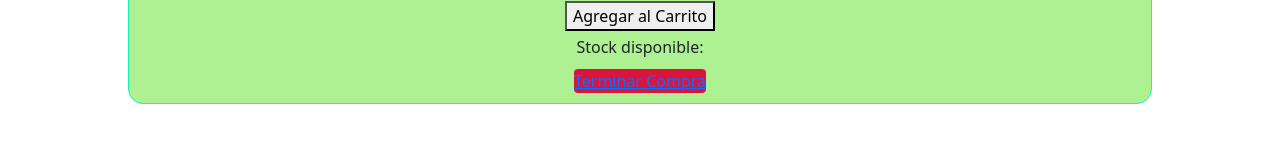
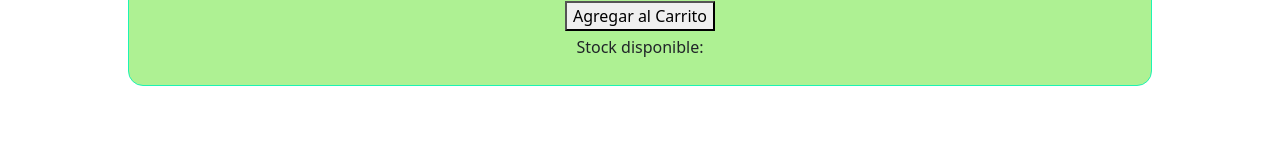
Before and after one commit to Ramirezadrian/rollingstore, a React (Create React App) app: page /detail/1 in a window 1280 px wide. Shown: the part 620-762 px from the top of the page. Built offline with nearby package versions, Linux system fonts and the light colour scheme; no server answers; the database is empty.

Commit message:
Arreglando ItemDetail

```diff
--- a/src/Components/cart/Cart.js
+++ b/src/Components/cart/Cart.js
@@ -9,11 +9,11 @@ import {db} from '../../services/firebase/firebase';
 const Cart = () =>{
 
     const {cart, removeItem, clear, getTotal} = useContext(CartContext);
-    const [userInfo,setUserInfo] = useState({
+ /*    const [userInfo,setUserInfo] = useState({
         name: '',
         email: '',
         tel: '',
-    });
+    }); */
 
     const confirmOrder = () =>{
 
@@ -23,8 +23,6 @@ const Cart = () =>{
           tel:document.querySelector('#tel').value
       }
 
-      setUserInfo(user);
-      console.log(user);
 
         const newOrder = {
             buyer:user,
--- a/src/Components/itemDetail/ItemDetail.js
+++ b/src/Components/itemDetail/ItemDetail.js
@@ -7,9 +7,11 @@ import CartContext from '../cartContext/CartContext';
 
 const ItemDetail = ({product}) => {
 
-   const {addItem} = useContext(CartContext);
+   const {addItem, getTotal} = useContext(CartContext);
 
     const [count, setCount] = useState(0);
+    let emptyCart = getTotal();
+
 
     const onAdd = (count) => {
         console.log(`Agregado al carrito ${count}`);
@@ -38,7 +40,7 @@ const ItemDetail = ({product}) => {
         </p>
         {count === 0 ? <ItemCount stock={product.stock} initial = "1" onConfirm={onAdd}/>: <></> }
         <div className = "btnTerminarCompra">
-        <Link to="/cart">Terminar Compra</Link>
+        {emptyCart !== 0 ? <Link to="/cart">Terminar Compra</Link>:<></>}
         </div>
         </div>
     )
```
